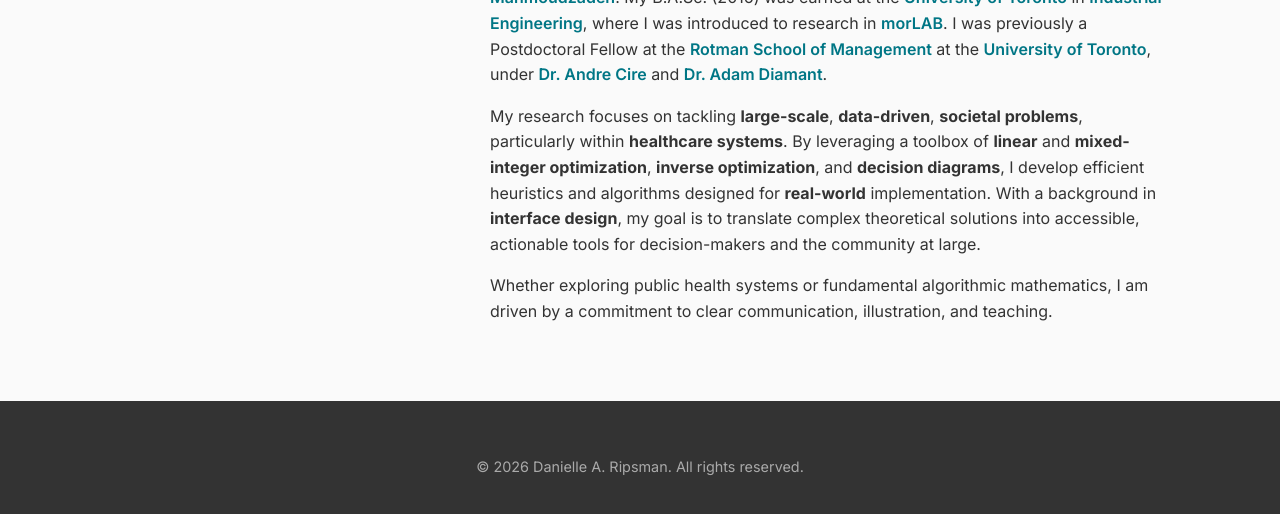
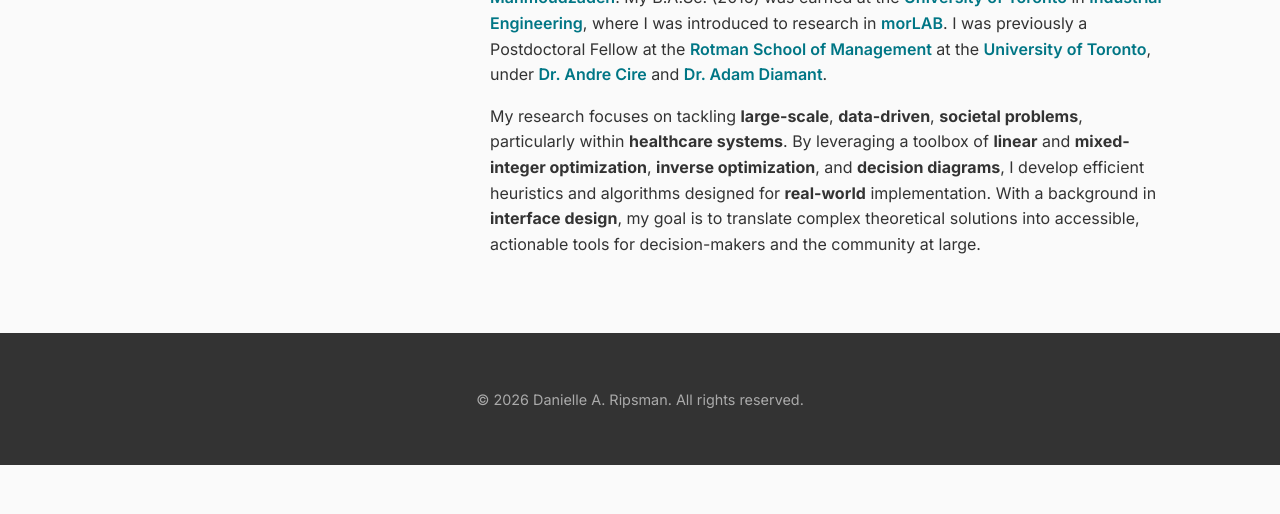
Before and after one commit to DaniRip/DaniRip.github.io, a Jekyll site: the page built from index.md, in a window 1280 px wide, cut to the strip 732-1264 px from the top of the page. Shown: the top 514 px of the strip. Built offline with Jekyll 4.4.1, drawn with Linux system fonts in a browser that asks for light colours; after the commit the page ends 1197 px from its top, so only the background shows below that.

Commit message:
Update index.md

```diff
--- a/index.md
+++ b/index.md
@@ -15,7 +15,7 @@ I obtained my Ph.D. (2024) and M.A.Sc. (2018) in Management Science at the <a hr
 
 My research focuses on tackling **large-scale**, **data-driven**, **societal problems**, particularly within **healthcare systems**. By leveraging a toolbox of **linear** and **mixed-integer optimization**, **inverse optimization**, and **decision diagrams**, I develop efficient heuristics and algorithms designed for **real-world** implementation. With a background in **interface design**, my goal is to translate complex theoretical solutions into accessible, actionable tools for decision-makers and the community at large.
 
-Whether exploring public health systems or fundamental algorithmic mathematics, I am driven by a commitment to clear communication, illustration, and teaching.
+<!-- Whether exploring public health systems or fundamental algorithmic mathematics, I am driven by a commitment to clear communication, illustration, and teaching.  -->
 
 <!-- My primary application area has historically been radiation therapy treatment planning for cancer patients.  I have had the pleasure of working at the <a href="https://www.wrhn.ca/" target="_blank">Waterloo Regional Health Network (WRHN)</a> Cancer Centre, under the supervision of <a href="https://uwaterloo.ca/physics-astronomy/contacts/ernest-osei" target="_blank">Dr. Ernest Osei</a>, where we were able to work on pipelines to integrate optimization solutions into real-world radiation therapy-planning tools. -->
 
```
